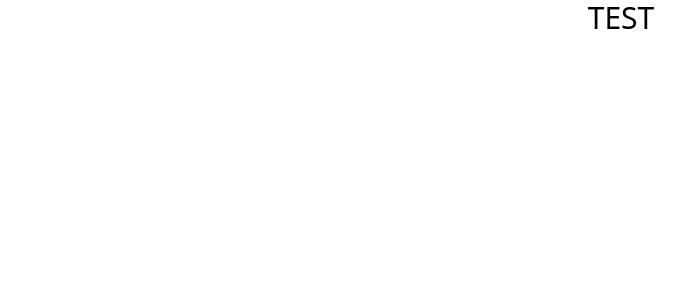
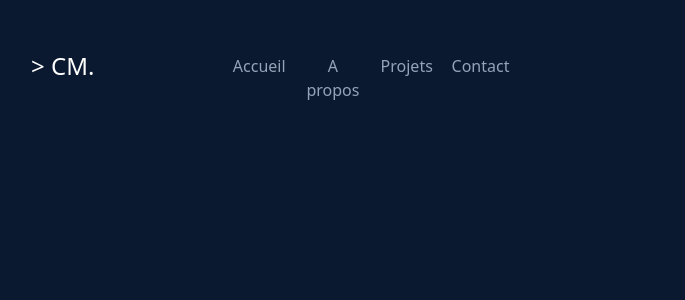
Before and after one commit to Heafold/PersonalWebsite, a Vue app: page / in a window 1280 px wide. Shown: the top 300 px of the page, without its empty margins (19-704 px from the left). Built offline with nearby package versions, Linux system fonts and the light colour scheme.

Commit message:
add-header

```diff
--- a/src/App.vue
+++ b/src/App.vue
@@ -17,4 +17,8 @@ export default {
 #app {
 
 }
+html{
+  background-color: #0a192f;
+  padding: 50px;
+}
 </style>
--- a/src/components/XHeader.vue
+++ b/src/components/XHeader.vue
@@ -1,7 +1,13 @@
 <template>
 
-    <div class="text-center">
-        <h1 class="text-3xl">TEST</h1>
+    <div class="flex">
+        <h1 class="text-2xl text-white">> CM.</h1>
+        <div class="flex ml-32 justify-around w-3/12">
+            <h2 class="text-slate-400 hover:text-slate-200 cursor-pointer hover:bg-slate-800 w-20 text-center p-1 ">Accueil</h2>
+            <h2 class="text-slate-400 hover:text-slate-200 cursor-pointer hover:bg-slate-800 w-20 text-center p-1 ">A propos</h2>
+            <h2 class="text-slate-400 hover:text-slate-200 cursor-pointer hover:bg-slate-800 w-20 text-center p-1 ">Projets</h2>
+            <h2 class="text-slate-400 hover:text-slate-200 cursor-pointer hover:bg-slate-800 w-20 text-center p-1 ">Contact</h2>
+        </div>
     </div>
 
 </template>
```
